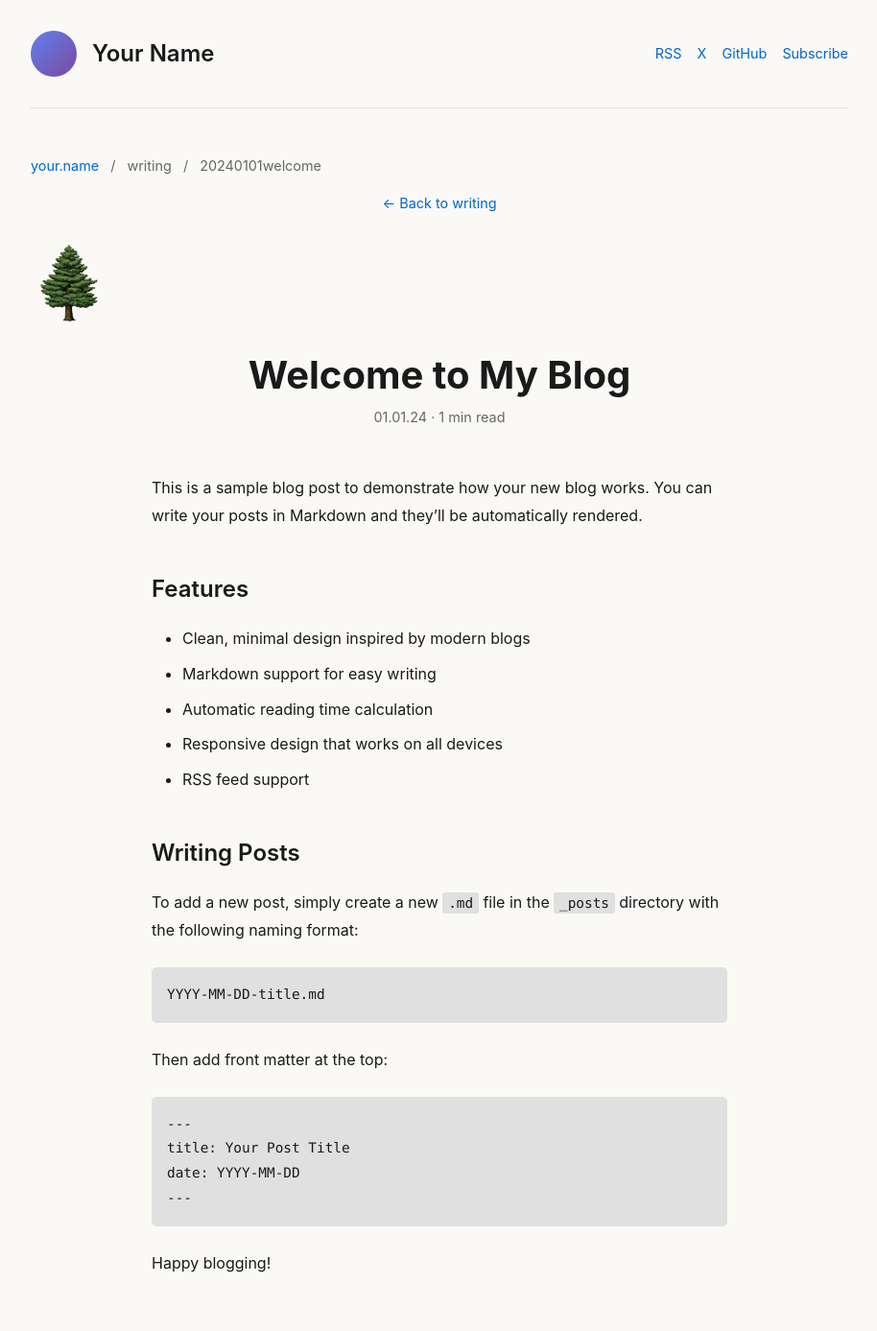
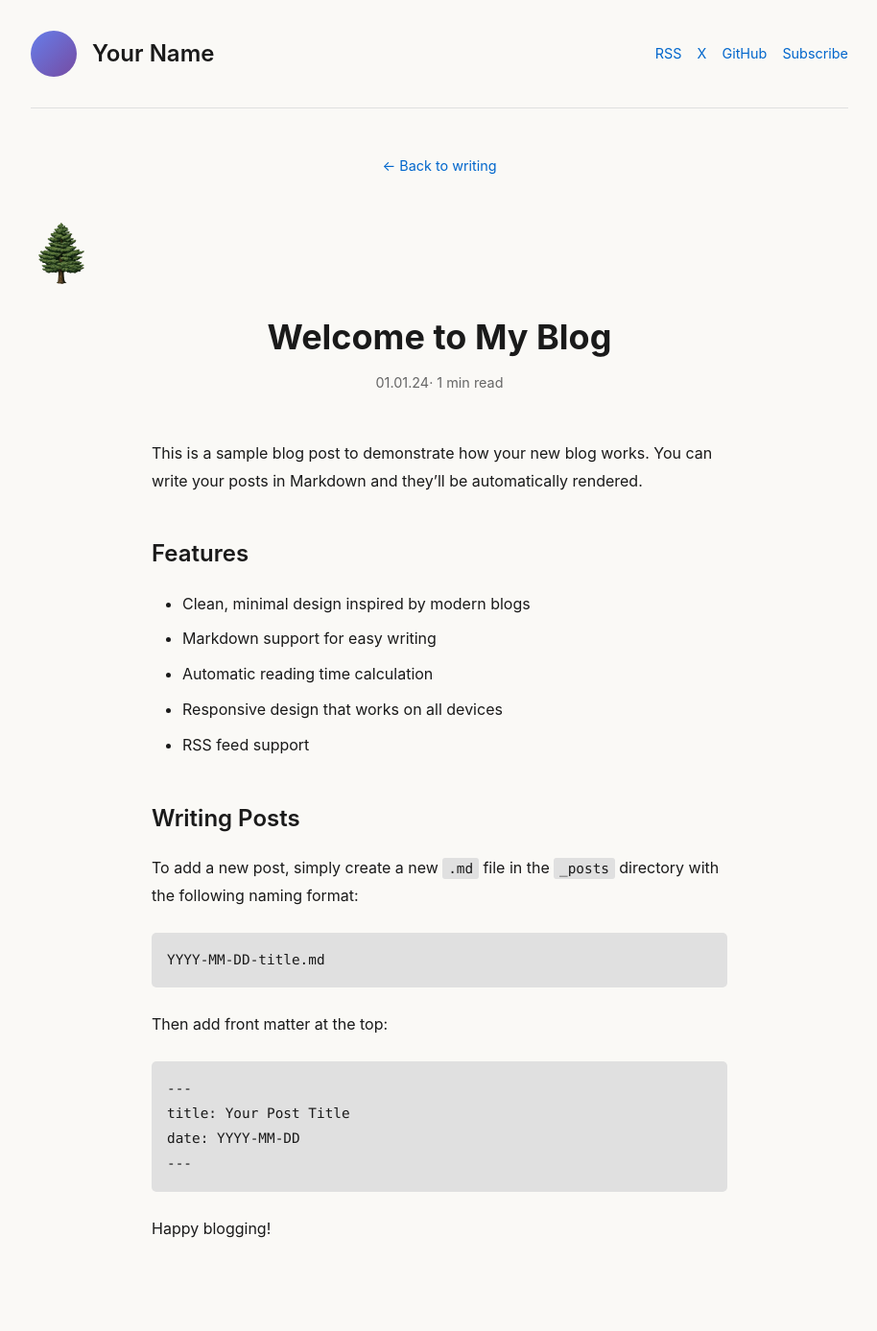
Before and after one commit to awilliamson10/awilliamson10.github.io, a Jekyll site: the page built from _posts/2024-01-01-welcome.md, in a window 1280 px wide. Shown: the whole page at 96% size, without its empty margins (182-1096 px from the left). Built offline with Jekyll 4.4.1, drawn with Linux system fonts in a browser that asks for light colours; after the commit the page ends 1351 px from its top, so only the background shows below that.

Commit message:
sonnet cleanup

```diff
--- a/_layouts/post.html
+++ b/_layouts/post.html
@@ -22,14 +22,6 @@ layout: default
 </header>
 
 <main class="post-content">
-  <div class="breadcrumb">
-    <a href="{{ '/' | relative_url }}">{{ site.title | downcase | replace: ' ', '.' }}</a>
-    <span class="breadcrumb-separator">/</span>
-    <span>writing</span>
-    <span class="breadcrumb-separator">/</span>
-    <span>{{ page.url | remove: '/' | remove: '.html' }}</span>
-  </div>
-
   <a href="{{ '/' | relative_url }}" class="back-link">← Back to writing</a>
 
   {% if page.icon %}
--- a/assets/css/style.css
+++ b/assets/css/style.css
@@ -125,32 +125,13 @@ header {
   margin: 0 auto;
 }
 
-.breadcrumb {
-  font-size: 0.9rem;
-  margin-bottom: 1rem;
-  color: var(--muted-color);
-}
-
-.breadcrumb a {
-  color: var(--muted-color);
-  text-decoration: none;
-}
-
-.breadcrumb a:hover {
-  text-decoration: underline;
-}
-
-.breadcrumb-separator {
-  margin: 0 0.5rem;
-}
-
 .back-link {
   display: block;
   text-align: center;
   color: var(--muted-color);
   text-decoration: none;
   font-size: 0.9rem;
-  margin-bottom: 2rem;
+  margin-bottom: 3rem;
 }
 
 .back-link:hover {
@@ -158,15 +139,13 @@ header {
 }
 
 .post-icon {
-  font-size: 4rem;
   text-align: center;
-  margin: 2rem 0;
-  line-height: 1;
+  margin: 0 auto 2rem;
 }
 
 .post-icon-image {
-  width: 80px;
-  height: 80px;
+  width: 64px;
+  height: 64px;
   object-fit: contain;
   display: block;
   margin: 0 auto;
@@ -174,7 +153,8 @@ header {
 
 .post-icon-emoji {
   display: inline-block;
-  text-align: center;
+  font-size: 3rem;
+  line-height: 1;
 }
 
 .post-header {
@@ -183,14 +163,17 @@ header {
 }
 
 .post-header h1 {
-  font-size: 2.5rem;
+  font-size: 2.25rem;
   font-weight: 700;
-  margin: 1rem 0 0.5rem;
-  line-height: 1.2;
+  margin: 0 0 0.75rem;
+  line-height: 1.3;
 }
 
 .post-meta {
-  display: block;
+  display: flex;
+  align-items: center;
+  justify-content: center;
+  gap: 0;
   color: var(--muted-color);
   font-size: 0.9rem;
   margin-top: 0.5rem;
```
